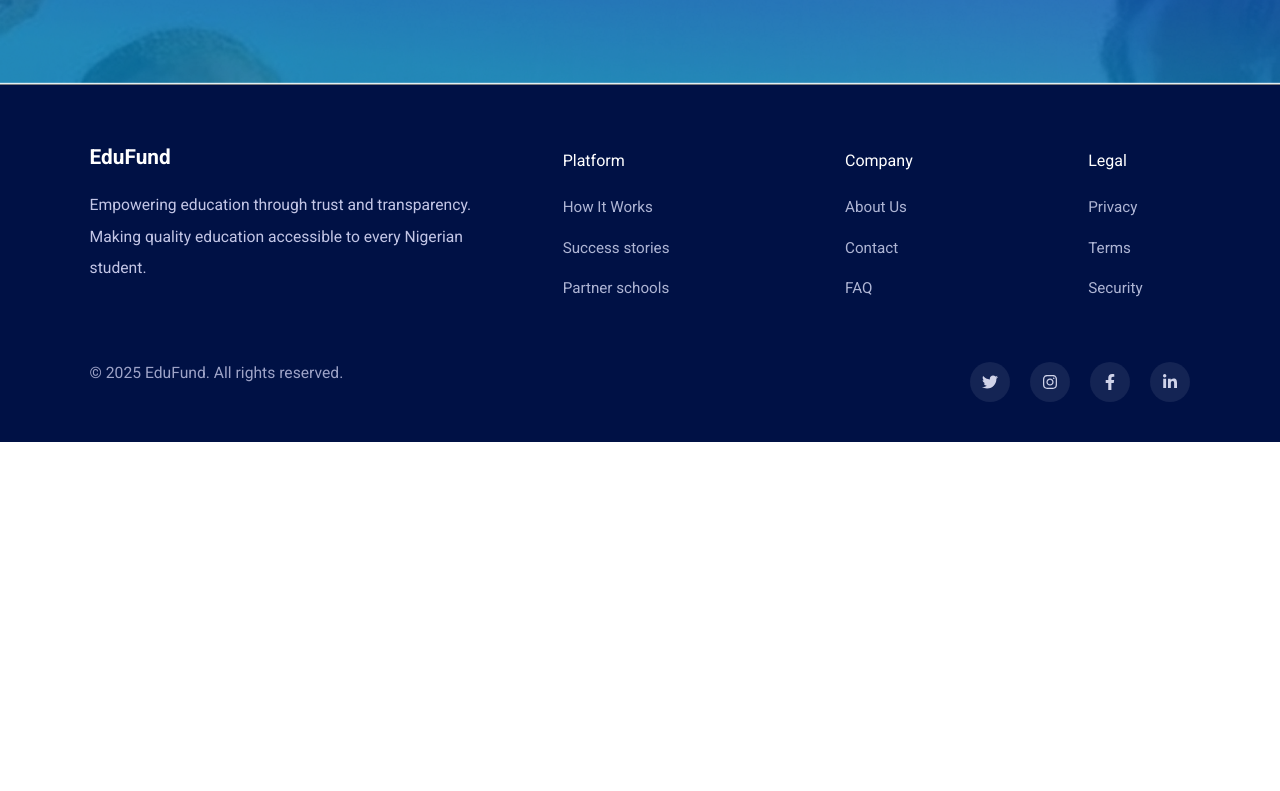
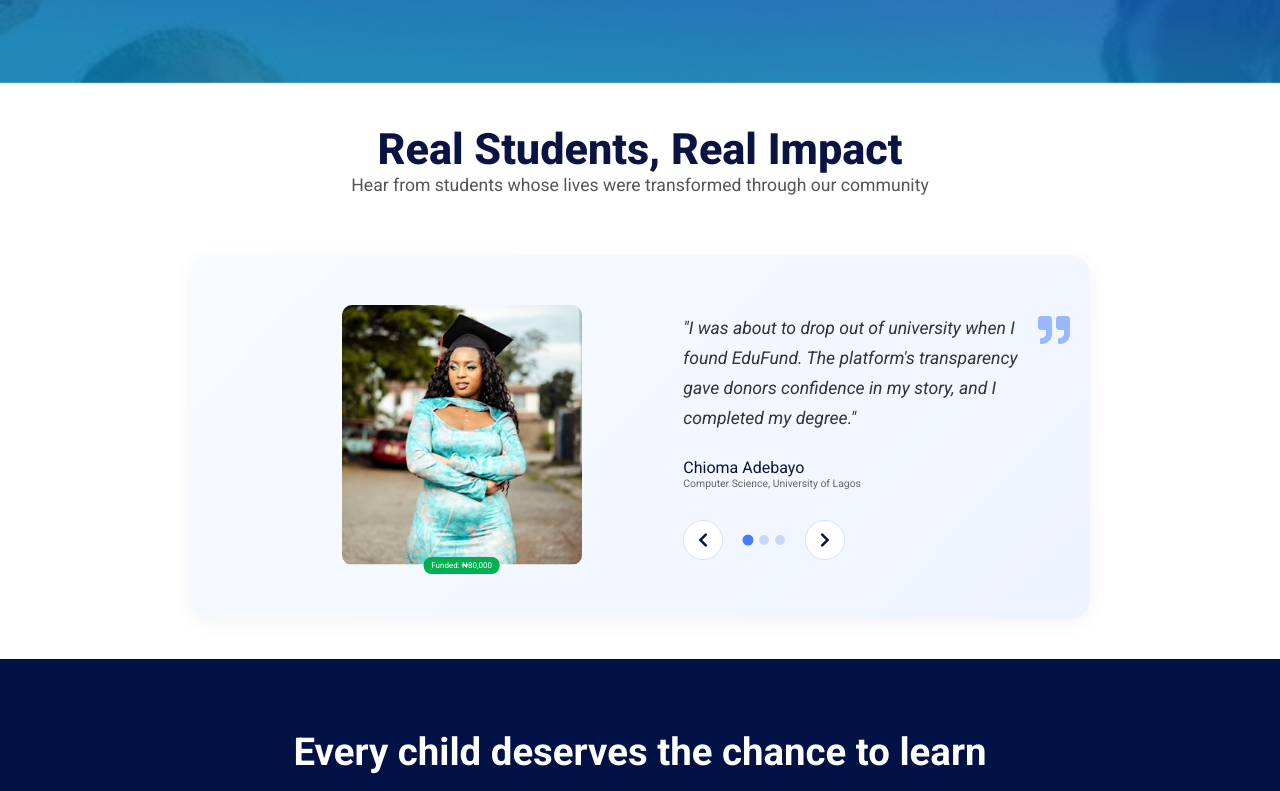
Before and after one commit to amosleoamadi/EduFund, a React (Vite) app: page / in a window 1280 px wide. Shown: the part 2500-3291 px from the top of the page. Before the commit the page ends 2942 px from the top, so only its background shows below. Built offline with nearby package versions, Linux system fonts and the light colour scheme.

Commit message:
corrected the homepage

```diff
--- a/src/pages/Homepage/Homepage.jsx
+++ b/src/pages/Homepage/Homepage.jsx
@@ -12,6 +12,8 @@ const Homepage = () => {
       <HowItWorks />
       <WhyChooseUs />
       <Impact />
+      <Testimonials />
+      <FaqSection />
     </>
   );
 };
```
